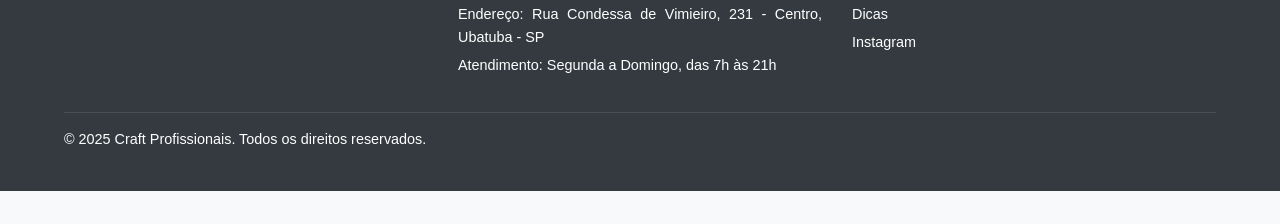
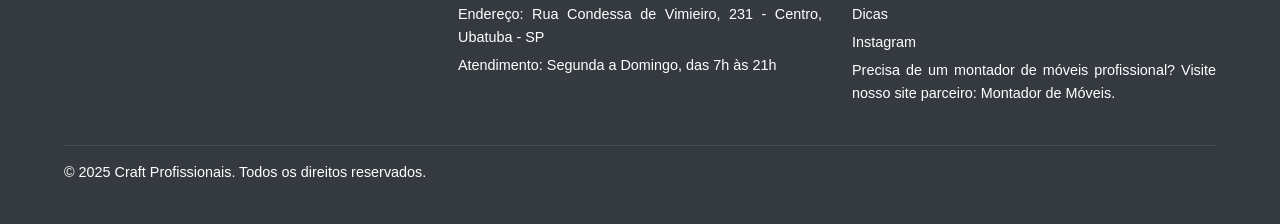
Before and after one commit to Montagemk/Agencia, a plain HTML site: page index.html in a window 1280 px wide. Shown: the part 5355-5579 px from the top of the page. Before the commit the page ends 5546 px from the top, so only its background shows below. Drawn offline with Linux system fonts and the light colour scheme.

Commit message:
Update index.html

```diff
--- a/index.html
+++ b/index.html
@@ -205,6 +205,9 @@
                         <li><a href="#nossos-servicos">Nossos Serviços</a></li>
                         <li><a href="dicas.html">Dicas</a></li>
                         <li><a href="https://www.instagram.com/fretesubatuba" target="_blank">Instagram</a></li>
+                        <li><p>Precisa de um montador de móveis profissional? Visite nosso site parceiro:
+  <a href="https://montadordemoveis.store" target="_blank" title="Montador de Móveis Profissional">Montador de Móveis</a>.
+</p></li>
                     </ul>
                 </div>
             </div>
```
